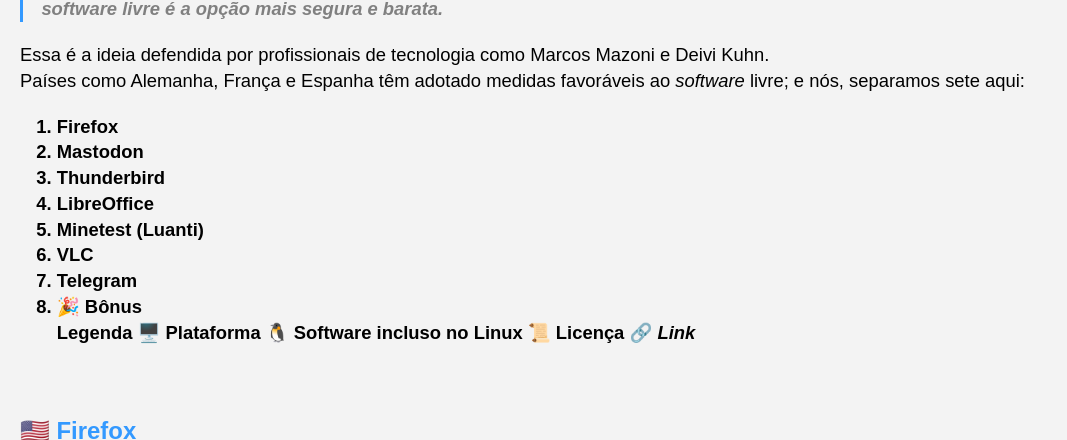
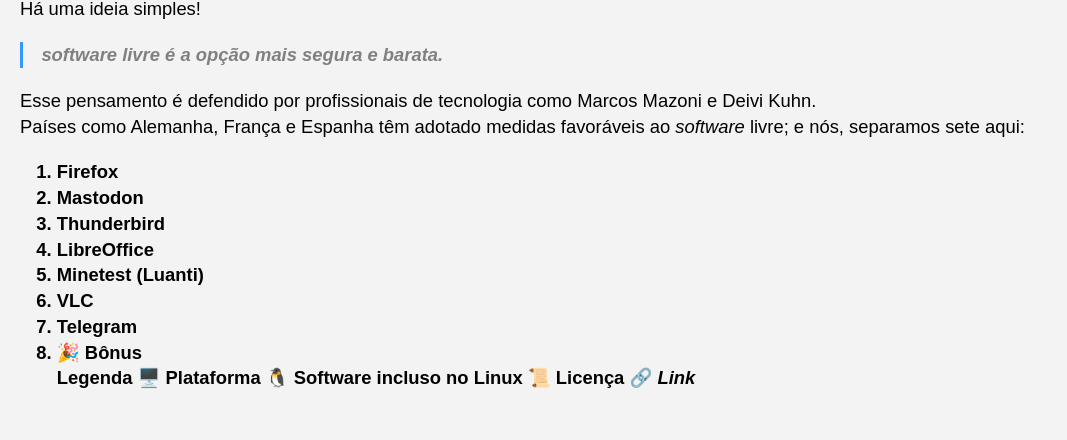
Before and after one commit to Joesynth/joesynth.github.io, a Jekyll site: the page built from _posts/2021-01-07-softwares-livres-mais-famosos.md, in a window 1280 px wide and 900 px high, scrolled down 348 px, cut to the strip 262-702 px from the top of the window. Shown: the whole strip, without its empty margins (0-1067 px from the left). Built offline with Jekyll 4.4.1, drawn with Linux system fonts in a browser that asks for light colours; some of the changed text lies outside the part shown.

Commit message:
Update b 2021-01-07-softwares-livres-mais-famosos.md

```diff
--- a/_posts/2021-01-07-softwares-livres-mais-famosos.md
+++ b/_posts/2021-01-07-softwares-livres-mais-famosos.md
@@ -4,9 +4,11 @@
 
 <img src="https://joesynth.wordpress.com/wp-content/uploads/2026/03/software_livre.png" width="320" />
 
+Há uma ideia simples!
+
 > *software* livre é a opção mais segura e barata.
 
-Essa é a ideia defendida por profissionais de tecnologia como Marcos Mazoni e Deivi Kuhn.
+Esse pensamento é defendido por profissionais de tecnologia como Marcos Mazoni e Deivi Kuhn.
 Países como Alemanha, França e Espanha têm adotado medidas favoráveis ao *software* livre; e nós, separamos sete aqui:
 
 1. Firefox
@@ -17,6 +19,8 @@
 6. VLC
 7. Telegram
 8. 🎉️ Bônus
+
+
 
 
     Legenda
```
Also changed, not shown: other parts of _posts/2021-01-07-softwares-livres-mais-famosos.md (+1 -2 lines).
